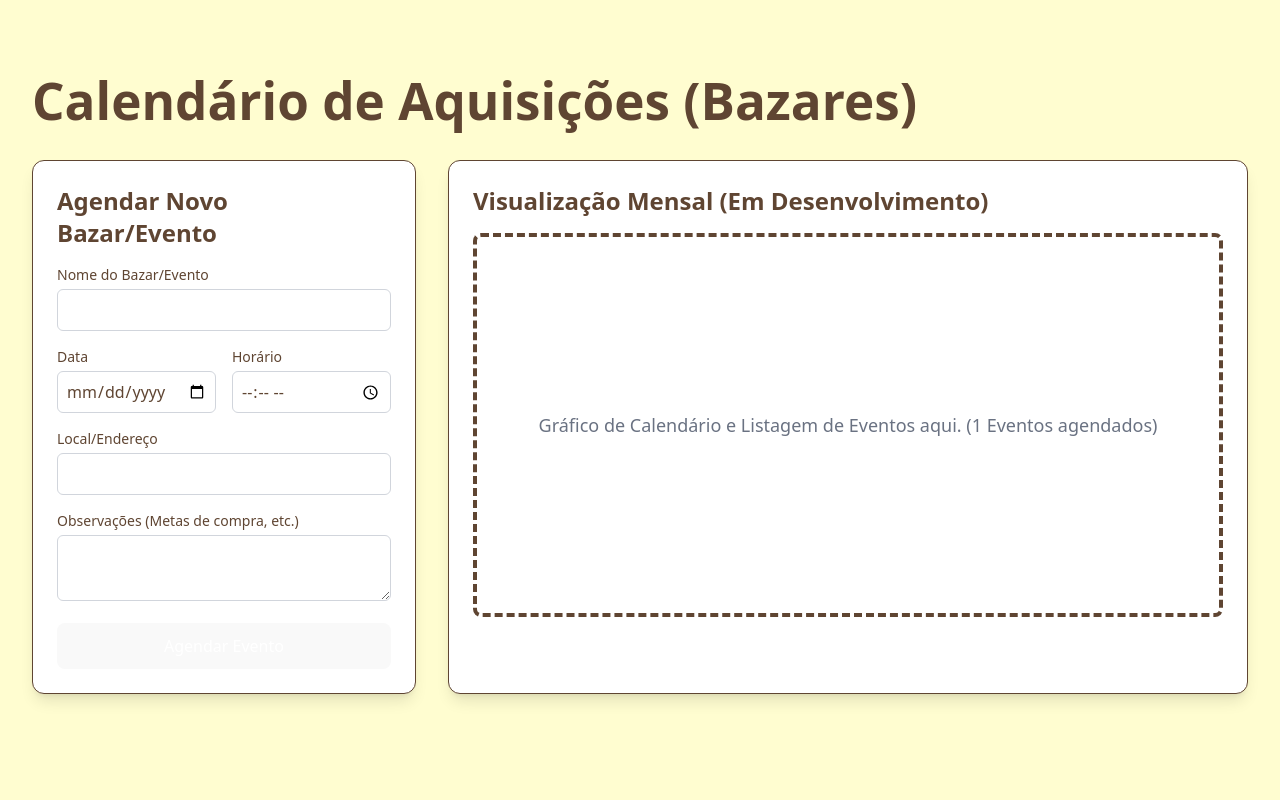
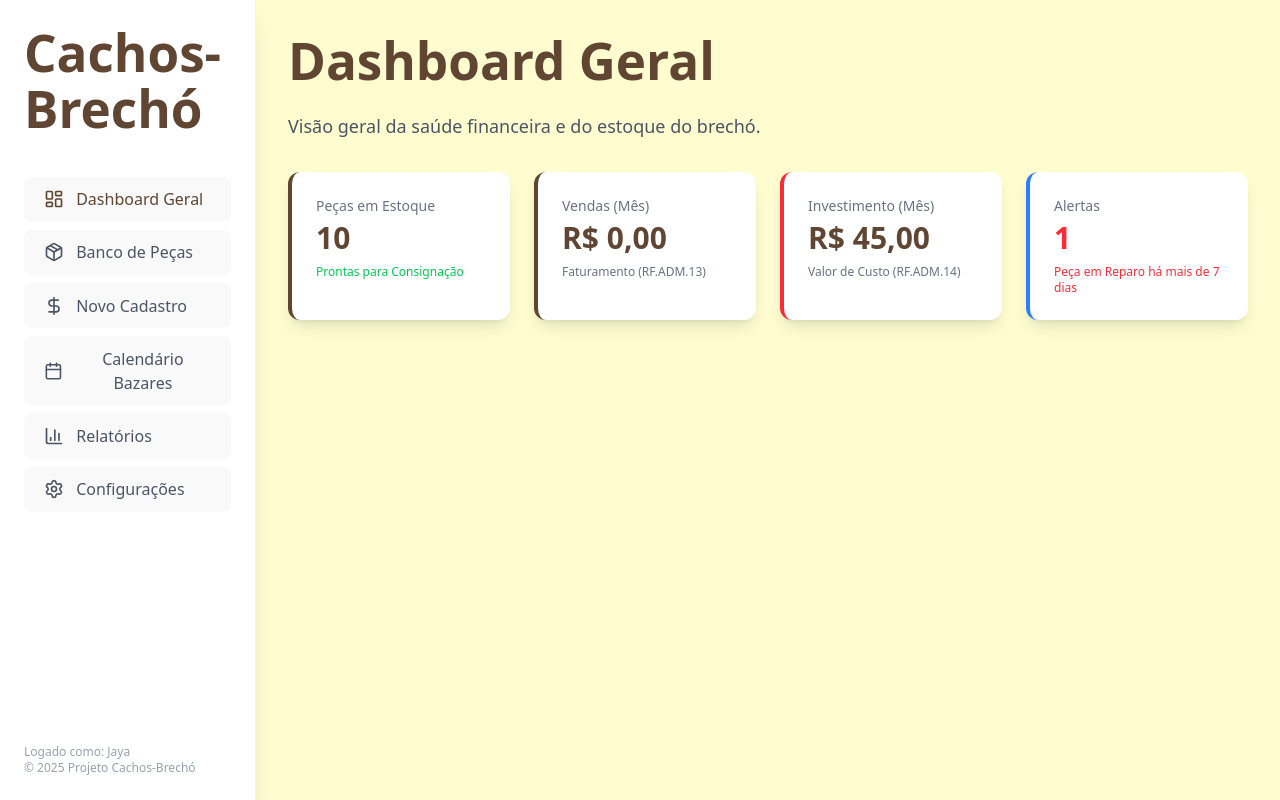
Before and after one commit to LuisAraujo-Dev/cachos-brecho, a React (Vite) app: page / in a window 1280 px wide. Built offline with nearby package versions, Linux system fonts and the light colour scheme.

Commit message:
feat(ui): criacao de AdminLayout com sidebar de navegação e integrar todas as páginas do Dashboard

```diff
--- a/src/App.tsx
+++ b/src/App.tsx
@@ -1,11 +1,9 @@
-import Calendario from './pages/Dashboard/Eventos/Calendario';
+import AdminLayout from './pages/Dashboard/AdminLayout';
 import './globals.css';
 
 function App() {
   return (
-    <div className="min-h-screen py-10">
-        <Calendario />
-    </div>
+    <AdminLayout />
   );
 }
 
--- /dev/null
+++ b/src/pages/Dashboard/AdminLayout.tsx
@@ -0,0 +1,74 @@
+import React, { useState } from 'react';
+import Inventario from '../Dashboard/Inventario';
+import CadastroPeca from '../Dashboard/CadastroPeca';
+import Calendario from '../Dashboard/Eventos/Calendario';
+import DashboardPrincipal from './DashboardPrincipal';
+import { LayoutDashboard, Package, Calendar, Settings, DollarSign, BarChart3 } from 'lucide-react';
+
+const pages = {
+    dashboard: { component: DashboardPrincipal, name: 'Dashboard Geral', icon: LayoutDashboard },
+    inventario: { component: Inventario, name: 'Banco de Peças', icon: Package },
+    cadastro: { component: CadastroPeca, name: 'Novo Cadastro', icon: DollarSign },
+    calendario: { component: Calendario, name: 'Calendário Bazares', icon: Calendar },
+    relatorios: { component: () => <div className="p-10">Relatórios Financeiros (Futuro)</div>, name: 'Relatórios', icon: BarChart3 },
+    config: { component: () => <div className="p-10">Configurações (Futuro)</div>, name: 'Configurações', icon: Settings },
+};
+
+type PageKey = keyof typeof pages;
+
+const AdminLayout: React.FC = () => {
+    const [currentPage, setCurrentPage] = useState<PageKey>('dashboard');
+
+    const ActiveComponent = pages[currentPage].component;
+
+    const NavItem = ({ page, name, Icon }: { page: PageKey, name: string, Icon: React.ElementType }) => (
+        <button
+            onClick={() => setCurrentPage(page)}
+            className={`flex items-center space-x-3 py-3 px-4 rounded-lg w-full transition-colors duration-200 ${
+                currentPage === page
+                    ? 'bg-cachos-dourado text-cachos-castanho font-semibold'
+                    : 'text-gray-600 hover:bg-cachos-creme hover:text-cachos-castanho'
+            }`}
+        >
+            <Icon size={20} />
+            <span>{name}</span>
+        </button>
+    );
+
+    return (
+        <div className="flex min-h-screen bg-cachos-creme">
+
+            <aside className="w-64 bg-white shadow-xl p-6 flex flex-col justify-between border-r border-gray-100">
+                <div>
+                    <h1 className="text-3xl font-extrabold text-cachos-castanho mb-10">
+                        Cachos-Brechó
+                    </h1>
+
+                    <nav className="space-y-2">
+                        {(Object.keys(pages) as PageKey[]).map(key => (
+                            <NavItem
+                                key={key}
+                                page={key}
+                                name={pages[key].name}
+                                Icon={pages[key].icon}
+                            />
+                        ))}
+                    </nav>
+                </div>
+
+                <div className="text-xs text-gray-400">
+                    <p>Logado como: Jaya</p>
+                    <p>&copy; 2025 Projeto Cachos-Brechó</p>
+                </div>
+            </aside>
+
+            <main className="flex-1 overflow-y-auto">
+                <div className="bg-cachos-creme min-h-full">
+                    <ActiveComponent />
+                </div>
+            </main>
+        </div>
+    );
+};
+
+export default AdminLayout;
--- /dev/null
+++ b/src/pages/Dashboard/DashboardPrincipal.tsx
@@ -0,0 +1,44 @@
+import React from 'react';
+
+const DashboardPrincipal: React.FC = () => {
+    return (
+        <div className="p-8">
+            <h1 className="text-4xl font-extrabold text-cachos-castanho mb-6">
+                Dashboard Geral
+            </h1>
+            <p className="text-lg text-gray-600 mb-8">
+                Visão geral da saúde financeira e do estoque do brechó.
+            </p>
+
+            <div className="grid grid-cols-1 sm:grid-cols-2 lg:grid-cols-4 gap-6">
+
+                <div className="bg-white p-6 rounded-xl shadow-lg border-l-4 border-cachos-dourado">
+                    <p className="text-sm font-medium text-gray-500">Peças em Estoque</p>
+                    <p className="text-3xl font-bold text-cachos-castanho mt-1">10</p>
+                    <p className="text-xs text-green-500 mt-2">Prontas para Consignação</p>
+                </div>
+
+                <div className="bg-white p-6 rounded-xl shadow-lg border-l-4 border-cachos-salvia">
+                    <p className="text-sm font-medium text-gray-500">Vendas (Mês)</p>
+                    <p className="text-3xl font-bold text-cachos-castanho mt-1">R$ 0,00</p>
+                    <p className="text-xs text-gray-500 mt-2">Faturamento (RF.ADM.13)</p>
+                </div>
+
+                <div className="bg-white p-6 rounded-xl shadow-lg border-l-4 border-red-500">
+                    <p className="text-sm font-medium text-gray-500">Investimento (Mês)</p>
+                    <p className="text-3xl font-bold text-cachos-castanho mt-1">R$ 45,00</p>
+                    <p className="text-xs text-gray-500 mt-2">Valor de Custo (RF.ADM.14)</p>
+                </div>
+
+                <div className="bg-white p-6 rounded-xl shadow-lg border-l-4 border-blue-500">
+                    <p className="text-sm font-medium text-gray-500">Alertas</p>
+                    <p className="text-3xl font-bold text-red-500 mt-1">1</p>
+                    <p className="text-xs text-red-500 mt-2">Peça em Reparo há mais de 7 dias</p>
+                </div>
+            </div>
+            {/* TODO: Gráficos de Lucro (RF.ADM.14) e Status (RF.ADM.12) */}
+        </div>
+    );
+};
+
+export default DashboardPrincipal;
```
